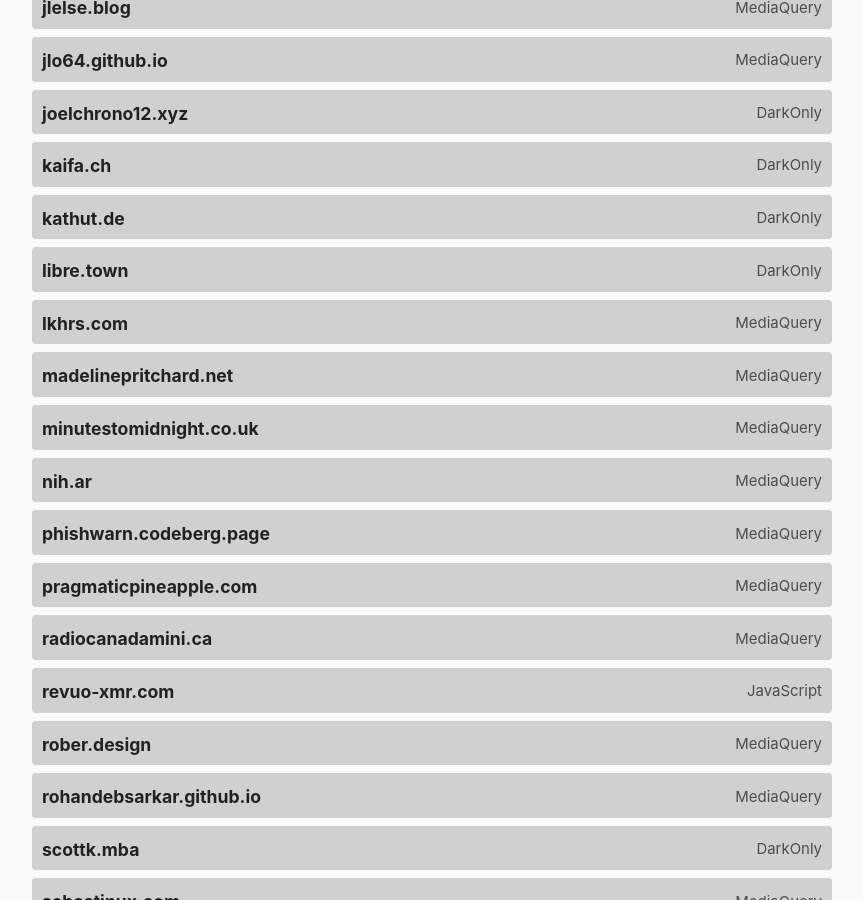
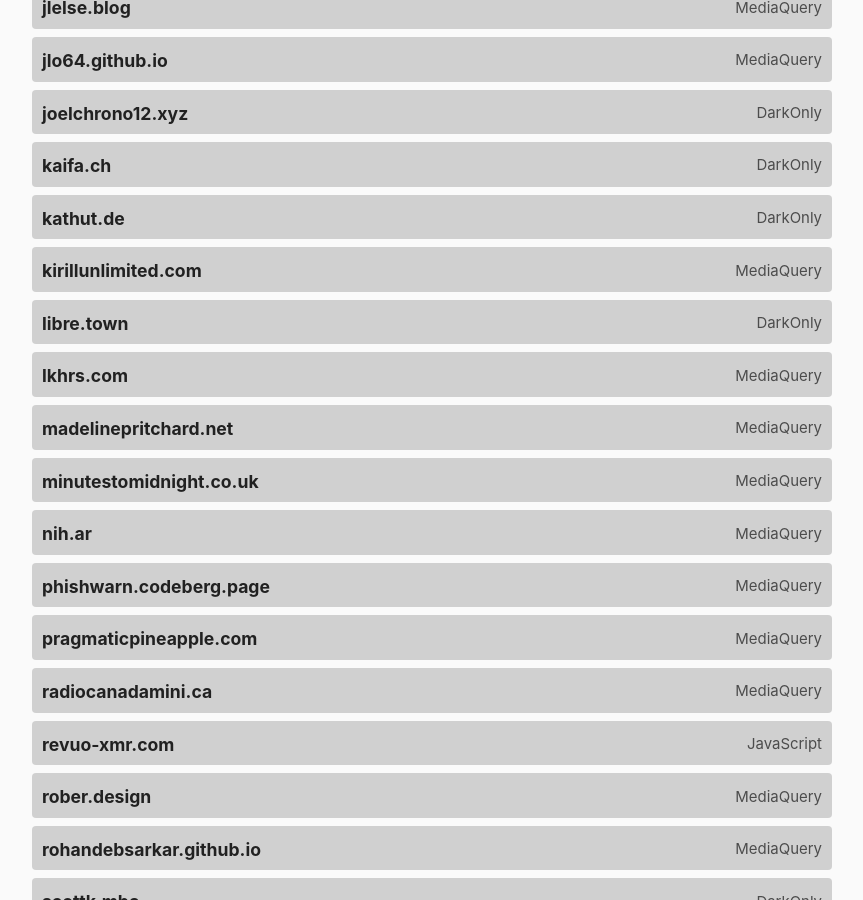
Before and after one commit to katherinek727/darktheme.club, a Jekyll site: the page built from index.md, in a window 1280 px wide and 900 px high, scrolled down 2637 px. Shown: the whole window, without its empty margins (208-1071 px from the left). Built offline with Jekyll 4.4.1, drawn with Linux system fonts in a browser that asks for light colours.

Commit message:
Add kirillunlimited.com

```diff
--- a/_data/sites.yml
+++ b/_data/sites.yml
@@ -208,6 +208,11 @@
   method: darkonly
   last_checked: 2023-04-16
 
+- domain: kirillunlimited.com
+  url: https://kirillunlimited.com
+  method: mediaquery
+  last_checked: 2023-08-08
+
 - domain: libre.town
   url: https://libre.town/
   method: darkonly
```
